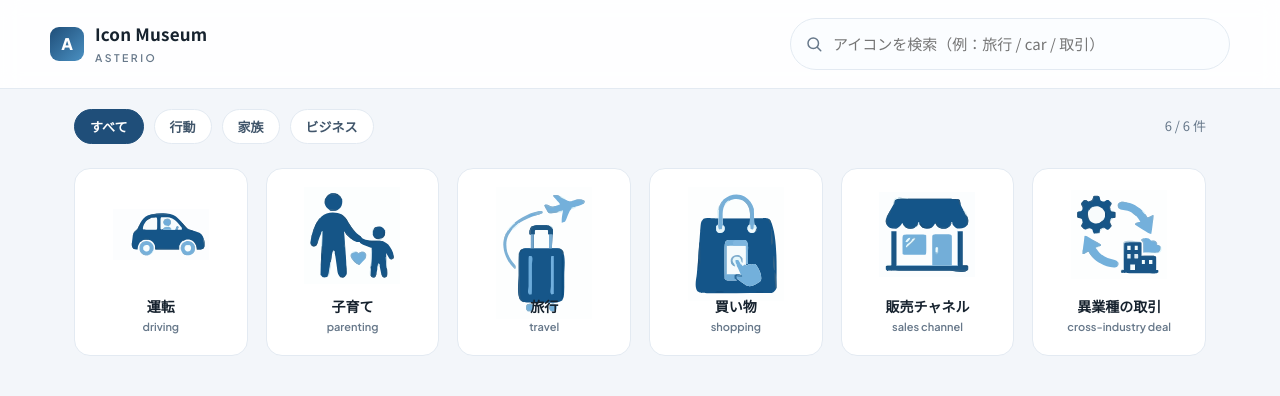
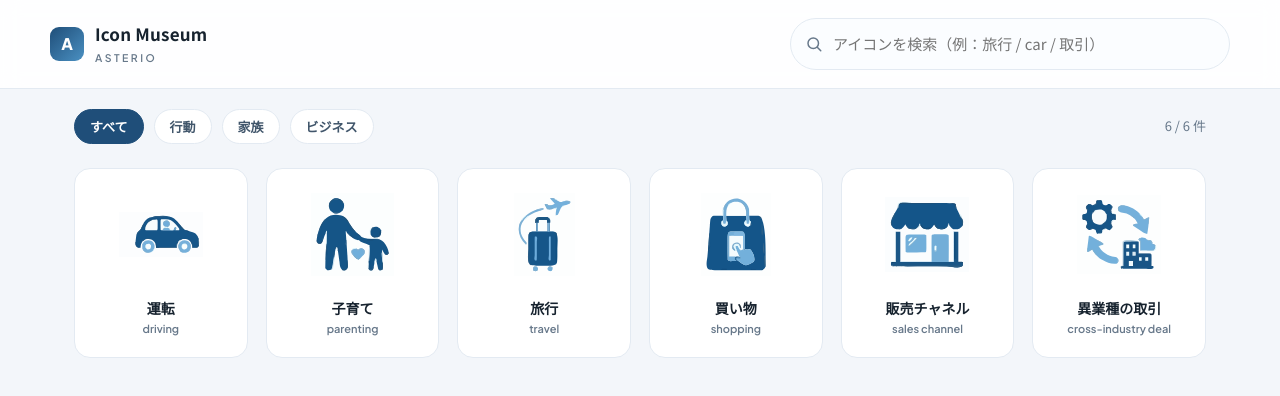
Before and after one commit to aomono/asp-website, a plain HTML site: page icons/index.html in a window 1280 px wide. Drawn offline with Linux system fonts and the light colour scheme.

Commit message:
fix(icons): uniform thumbnail sizing/padding in grid (travel icon no longer crowds label) (#4)
Co-authored-by: Yusuke Sakurai <yusuke.sakurai@asterio-sp.com>

```diff
--- a/icons/index.html
+++ b/icons/index.html
@@ -40,8 +40,8 @@
   .grid{display:grid;grid-template-columns:repeat(auto-fill,minmax(168px,1fr));gap:18px;padding:18px 0 60px}
   .icard{background:var(--card);border:1px solid var(--line);border-radius:16px;padding:18px;cursor:pointer;transition:.18s;display:flex;flex-direction:column;align-items:center;text-align:center}
   .icard:hover{transform:translateY(-3px);box-shadow:var(--shadow);border-color:#cfe0f0}
-  .icard .thumb{width:96px;height:96px;display:grid;place-items:center;margin-bottom:12px}
-  .icard .thumb img{max-width:100%;max-height:100%;object-fit:contain}
+  .icard .thumb{width:96px;height:96px;display:grid;place-items:center;margin-bottom:14px;padding:6px}
+  .icard .thumb img{max-width:84px;max-height:84px;object-fit:contain}
   .icard .nm{font-weight:700;font-size:14px}
   .icard .nm-en{font-size:11px;color:var(--muted);font-family:"Plus Jakarta Sans";text-transform:lowercase}
   .empty{text-align:center;color:var(--muted);padding:80px 0}
```
